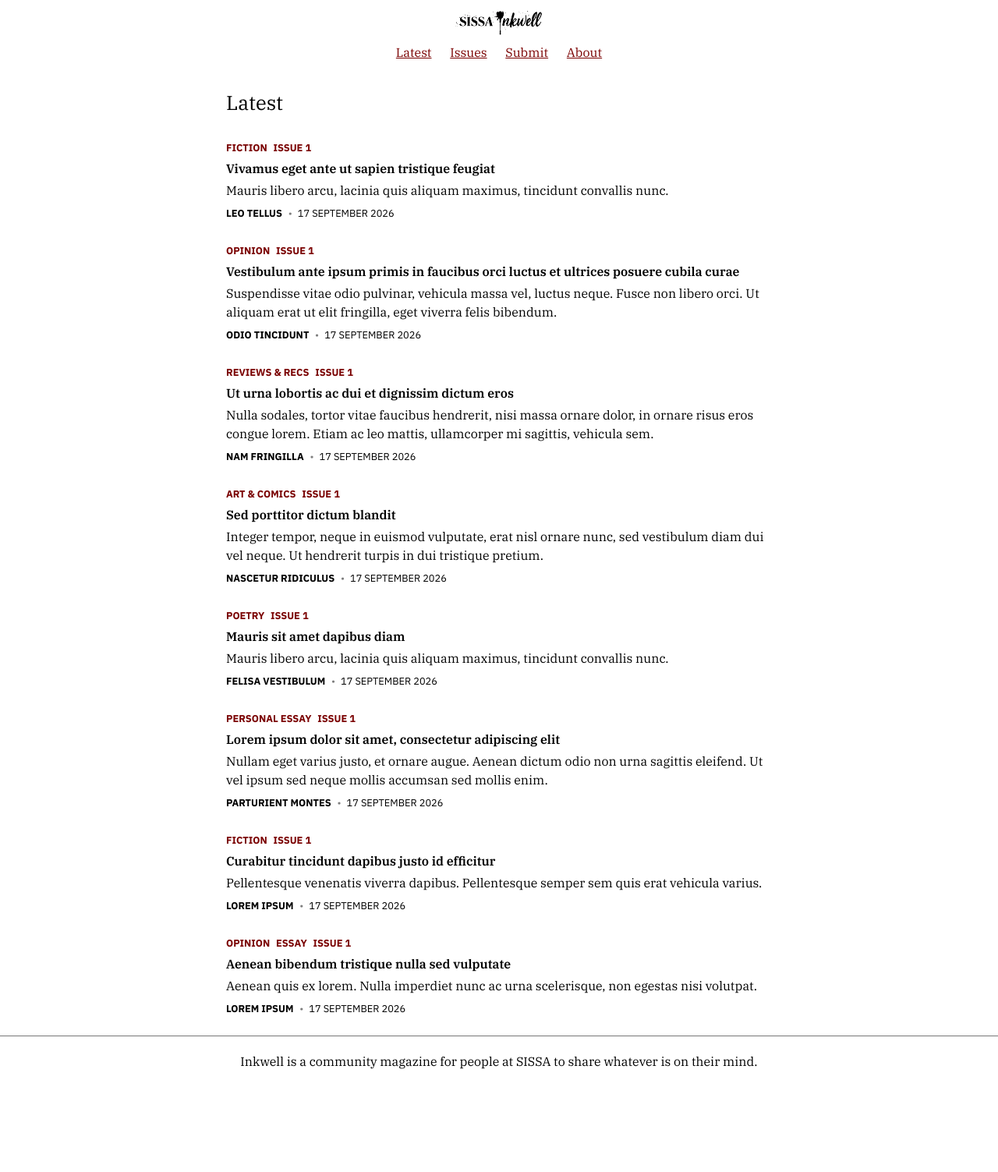
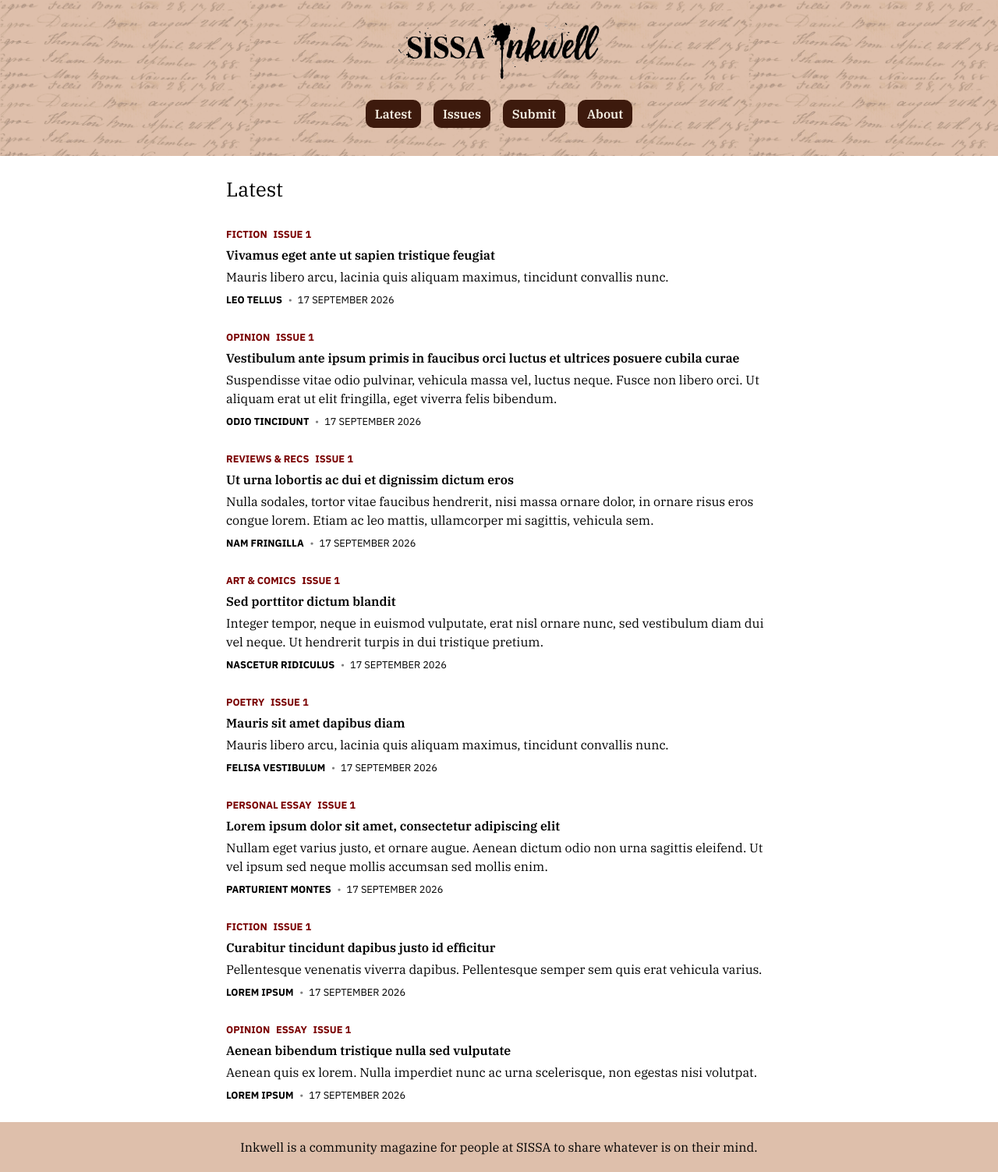
Before and after one commit to 11DE784A/InkwellWebsite, a Jekyll site: the page built from index.markdown, in a window 1280 px wide. Shown: the whole page at 78% size. Built offline with Jekyll 4.4.1, drawn with Linux system fonts in a browser that asks for light colours; before the commit the page ends 1393 px from its top, so only the background shows below that.

Commit message:
new design: header and footer

```diff
--- a/assets/styles.css
+++ b/assets/styles.css
@@ -17,6 +17,10 @@
   --grey-44: #444;
   --grey-33: #333;
   --grey-1b: #1b1b1b;
+
+  --beige: #f6f0e4;
+  --burgundy: #3d1a0d;
+  --chocolate-brown: #debfab;
 
   --molten-lava: #7a0000;
   --brick-red: #c1121f;
@@ -79,17 +83,26 @@ body > * {
   margin-bottom: 2.4rem;
 }
 
+header {
+  background-image: url("/assets/images/backgroundwriting.jpg");
+  background-size: 25%;
+}
+
+footer {
+  background: var(--chocolate-brown);
+}
+
 .inkwell-logo {
-  margin-top: 1rem;
   text-align: center;
 }
 
 .inkwell-logo img {
-  min-width: 12rem;
-  width: 10%;
+  padding: 2rem 0;
+  width: 30rem;
 }
 
 nav {
+  padding-bottom: 3rem;
   text-align: center;
 }
 
@@ -100,7 +113,25 @@ nav ul {
 
 nav ul li {
   display: inline-block;
-  margin: 1rem;
+  margin: 0.6rem;
+}
+
+nav a:link,
+nav a:visited,
+nav a:focus {
+  background: var(--burgundy);
+  border-radius: 1rem;
+  color: var(--beige);
+  display: block;
+  font-weight: bold;
+  padding: 0.6rem 1.2rem;
+  text-decoration: none;
+}
+
+nav a:hover,
+nav a:active {
+  text-decoration: none;
+  color: var(--chocolate-brown);
 }
 
 main {
@@ -167,12 +198,6 @@ section h2 {
 
 /* Borders */
 
-footer {
-  border-top-style: solid;
-  border-width: 1px;
-  border-color: var(--fg2);
-}
-
 /* Post page */
 
 .post-header > * {
```
Also changed, not shown: assets/images/backgroundwriting.jpg (added).
